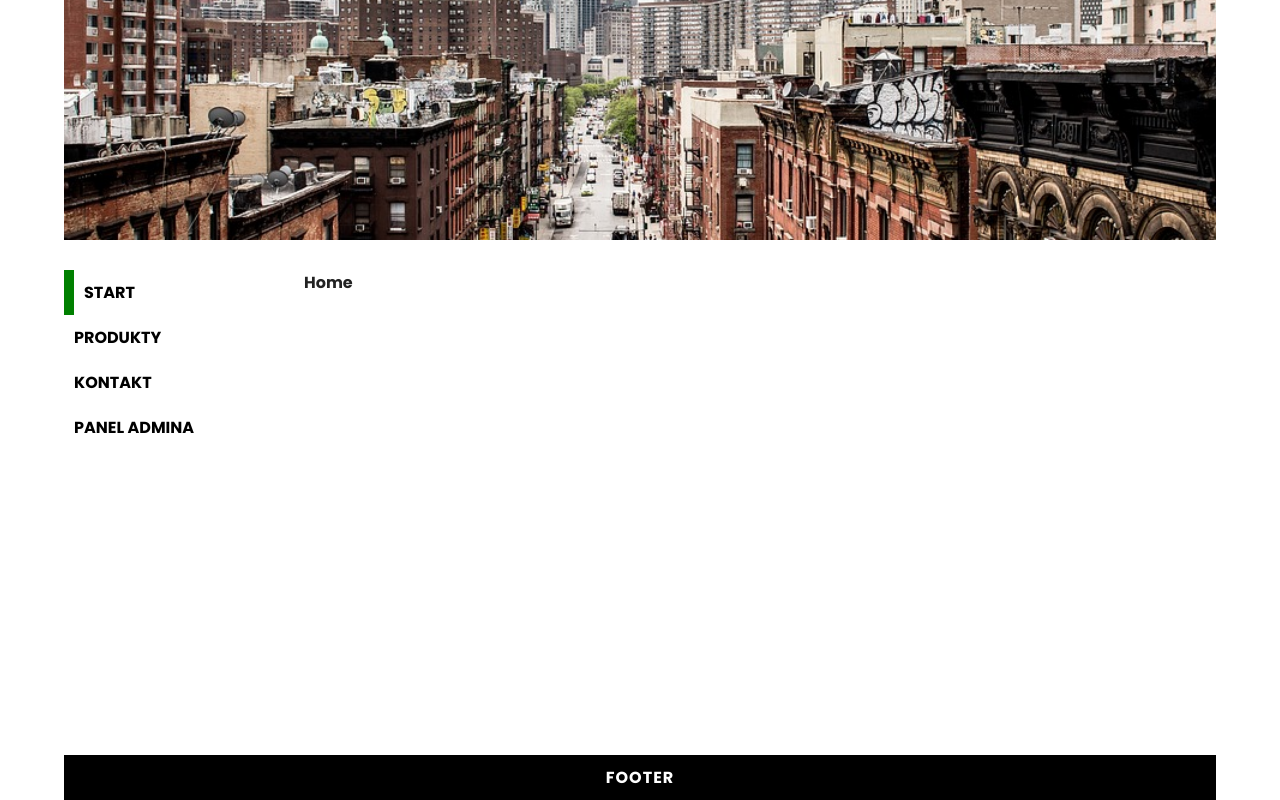
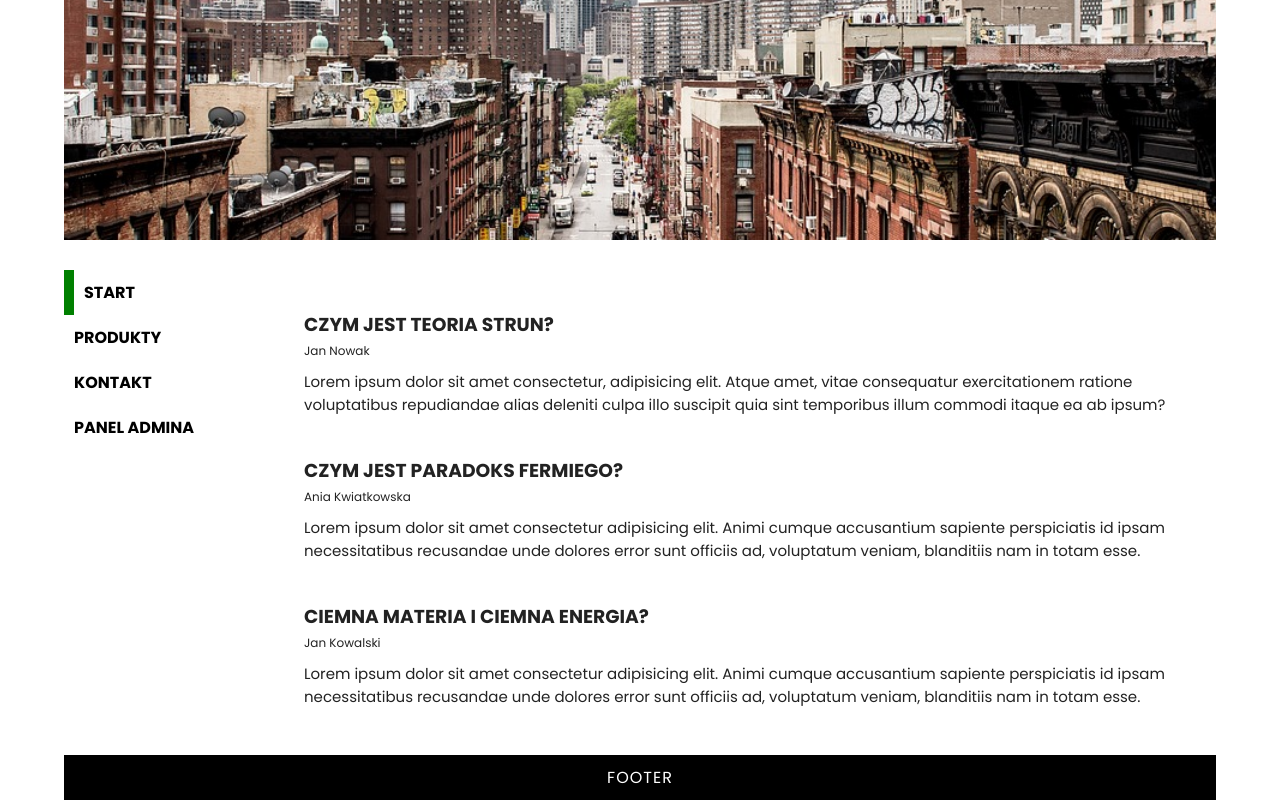
Before and after one commit to Stypek123/SPA-projekcik-kurs, a React (Create React App) app: page / in a window 1280 px wide. Built offline with nearby package versions, Linux system fonts and the light colour scheme.

Commit message:
home working with articles, import font fixed

```diff
--- a/public/index.html
+++ b/public/index.html
@@ -12,7 +12,7 @@
     <link rel="preconnect" href="https://fonts.googleapis.com" />
     <link rel="preconnect" href="https://fonts.gstatic.com" crossorigin />
     <link
-      href="https://fonts.googleapis.com/css2?family=Itim&family=Poppins:ital,wght@0,700;1,400&display=swap"
+      href="https://fonts.googleapis.com/css2?family=Poppins:ital,wght@0,400;0,700;1,400&display=swap"
       rel="stylesheet" />
 
     <title>React App</title>
--- /dev/null
+++ b/src/components/Article.js
@@ -0,0 +1,26 @@
+import React from 'react';
+
+const Article = (props) => {
+  const { title, author, text } = props.article;
+
+  const styles = {
+    marginTop: 40,
+  };
+  return (
+    <article style={styles}>
+      <h3
+        style={{
+          marginBottom: 3,
+          textTransform: 'uppercase',
+        }}>
+        {title}
+      </h3>
+
+      <span style={{ display: 'block', marginBottom: 10, fontSize: 12 }}> {author}</span>
+
+      <p style={{ fontSize: 15 }}>{text}</p>
+    </article>
+  );
+};
+
+export default Article;
--- a/src/pages/HomePage.js
+++ b/src/pages/HomePage.js
@@ -1,11 +1,32 @@
 import React from 'react';
 
+import Article from '../components/Article';
+
+const articles = [
+  {
+    id: 1,
+    title: 'Czym jest teoria strun?',
+    author: 'Jan Nowak',
+    text: 'Lorem ipsum dolor sit amet consectetur, adipisicing elit. Atque amet, vitae consequatur exercitationem ratione voluptatibus repudiandae alias deleniti culpa illo suscipit quia sint temporibus illum commodi itaque ea ab ipsum?',
+  },
+  {
+    id: 2,
+    title: 'Czym jest paradoks fermiego?',
+    author: 'Ania Kwiatkowska',
+    text: 'Lorem ipsum dolor sit amet consectetur adipisicing elit. Animi cumque accusantium sapiente perspiciatis id ipsam necessitatibus recusandae unde dolores error sunt officiis ad, voluptatum veniam, blanditiis nam in totam esse.',
+  },
+  {
+    id: 3,
+    title: 'Ciemna materia i ciemna energia?',
+    author: 'Jan Kowalski',
+    text: 'Lorem ipsum dolor sit amet consectetur adipisicing elit. Animi cumque accusantium sapiente perspiciatis id ipsam necessitatibus recusandae unde dolores error sunt officiis ad, voluptatum veniam, blanditiis nam in totam esse.',
+  },
+];
+
 const HomePage = () => {
-  return (
-    <div>
-      <p>Home</p>
-    </div>
-  );
+  const artList = articles.map((article) => <Article key={article.id} article={article} />);
+
+  return <div className="home">{artList}</div>;
 };
 
 export default HomePage;
```
